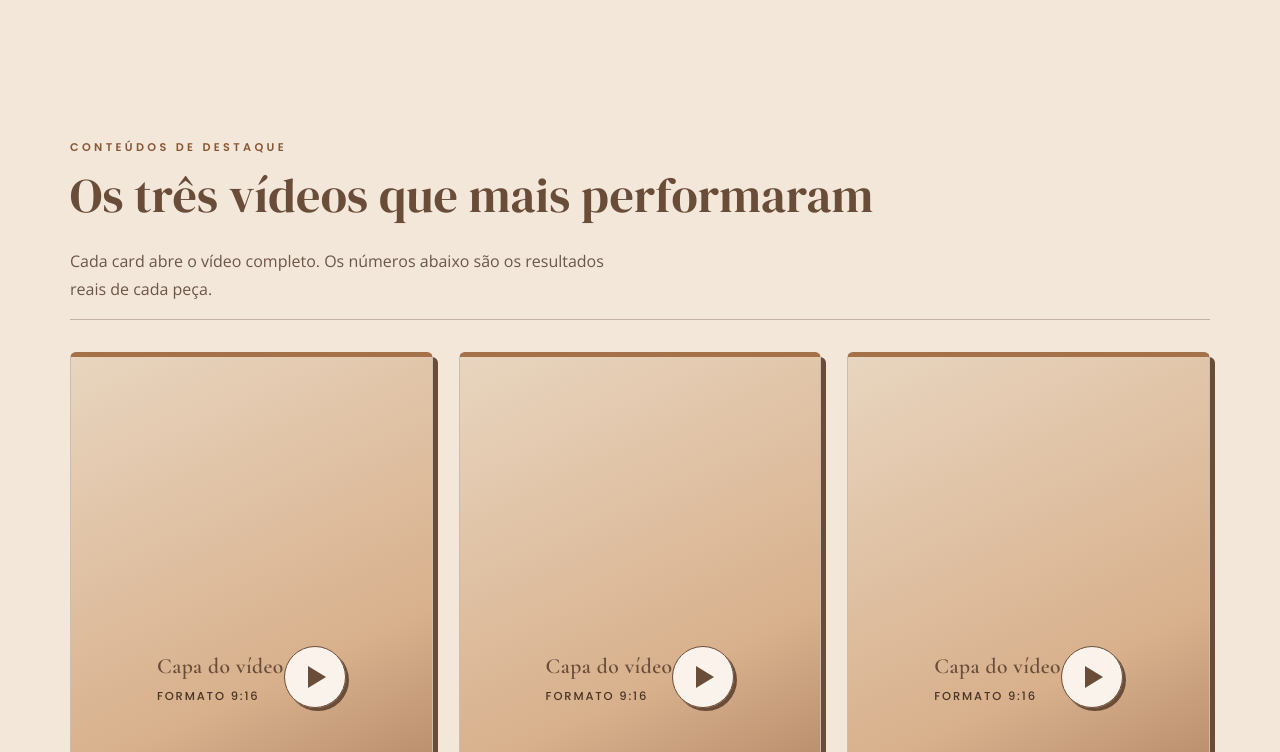
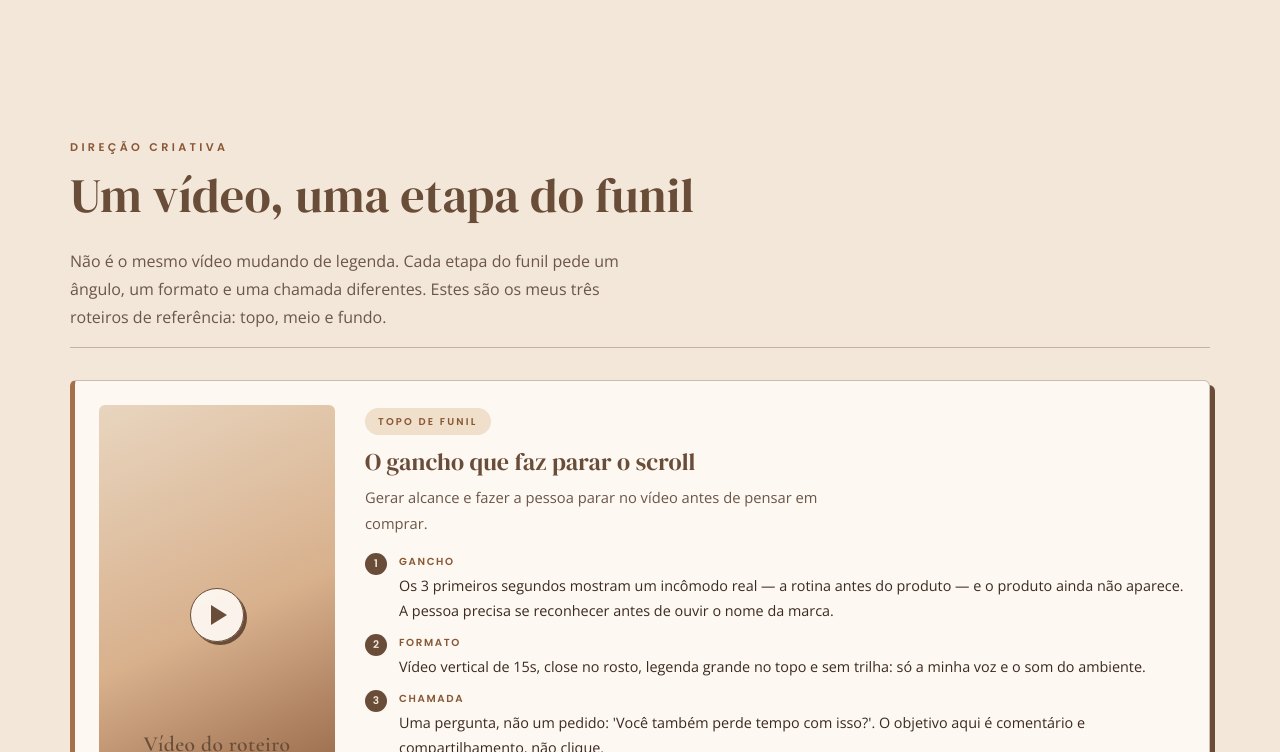
Before and after one commit to thayaneteixeiraugc/thayane.ugc, a plain HTML site: page index.html in a window 1280 px wide. Shown: the part 2048-2800 px from the top of the page. Drawn offline with nearby package versions, Linux system fonts and the light colour scheme.

Commit message:
Troca destaques por direcao criativa por etapa do funil

```diff
--- a/index.html
+++ b/index.html
@@ -577,39 +577,50 @@ section{padding:68px 0;}
 }
 
 /* ============================================================
-   3. DESTAQUES
+   3. DIREÇÃO CRIATIVA POR ETAPA DO FUNIL
    ============================================================ */
-.destaques-grid{
+.funil-lista{
+  display:flex;
+  flex-direction:column;
+  gap:26px;
+}
+.funil-card{
   display:grid;
-  grid-template-columns:repeat(3,1fr);
-  gap:26px;
-}
-.destaque{
-  display:block;
-  text-decoration:none;
-  color:inherit;
+  grid-template-columns:236px 1fr;
+  gap:30px;
+  align-items:start;
   background:var(--creme-claro);
   border:1px solid var(--line-strong);
-  border-top:5px solid var(--caramelo);
+  border-left:5px solid var(--caramelo);
   border-radius:var(--radius);
   box-shadow:var(--shadow);
-  overflow:hidden;
+  padding:24px;
   transition:transform .16s ease, box-shadow .16s ease;
 }
-.destaque:hover{transform:translate(-3px,-3px);box-shadow:8px 8px 0 var(--cafe);}
-.destaque .capa-video{
+.funil-card:hover{transform:translate(-3px,-3px);box-shadow:8px 8px 0 var(--cafe);}
+.funil-video{
   position:relative;
   aspect-ratio:9/16;
   background:linear-gradient(155deg,#e8d5bf 0%,#d8b08c 52%,#8a5a3c 100%);
+  border-radius:var(--radius);
+  overflow:hidden;
   display:flex;
+  flex-direction:column;
   align-items:center;
-  justify-content:center;
-  overflow:hidden;
-}
-.play{
-  position:relative;
-  z-index:2;
-  width:62px;height:62px;
+  justify-content:flex-end;
+  padding-bottom:40px;
+}
+.funil-video .media-txt{
+  text-align:center;
+  padding:0 14px;
+}
+.funil-video .play{
+  position:absolute;
+  z-index:3;
+  top:50%;
+  left:50%;
+  transform:translate(-50%,-50%);
+  width:54px;height:54px;
   border-radius:50%;
   border:1px solid var(--cafe);
   background:rgba(253,248,242,.94);
@@ -617,50 +628,112 @@ section{padding:68px 0;}
   box-shadow:var(--shadow-sm);
   transition:transform .16s ease, background .16s ease;
 }
-.destaque:hover .play{transform:scale(1.1);background:var(--caramelo);}
-.play::after{
+.funil-card:hover .funil-video .play{transform:translate(-50%,-50%) scale(1.1);background:var(--caramelo);}
+.funil-video .play::after{
   content:"";
   width:0;height:0;
-  border-left:18px solid var(--cafe);
-  border-top:11px solid transparent;
-  border-bottom:11px solid transparent;
+  border-left:16px solid var(--cafe);
+  border-top:10px solid transparent;
+  border-bottom:10px solid transparent;
   margin-left:4px;
 }
-.destaque:hover .play::after{border-left-color:var(--creme-claro);}
-.capa-video .formato{
+.funil-card:hover .funil-video .play::after{border-left-color:var(--creme-claro);}
+.funil-video .formato{
   position:absolute;
-  z-index:2;
+  z-index:3;
   left:10px;bottom:10px;
   background:rgba(59,42,32,.8);
   color:var(--creme);
   font-family:"Poppins",sans-serif;
-  font-size:.58rem;
+  font-size:.56rem;
   font-weight:500;
   letter-spacing:.16em;
   text-transform:uppercase;
   padding:5px 10px;
   border-radius:20px;
 }
-.destaque-corpo{padding:20px 20px 24px;}
-.destaque-num{
+.funil-info{min-width:0;}
+.funil-etapa{
+  display:inline-block;
+  font-family:"Poppins",sans-serif;
+  font-size:.62rem;
+  font-weight:600;
+  letter-spacing:.22em;
+  text-transform:uppercase;
+  color:var(--caramelo-escuro);
+  background:#efdfcb;
+  border-radius:20px;
+  padding:5px 13px;
+  margin-bottom:12px;
+}
+.funil-info h3{
   font-family:"DM Serif Display",Georgia,serif;
-  font-size:2.3rem;
+  font-size:1.5rem;
+  line-height:1.25;
+  color:var(--cafe);
+  margin-bottom:8px;
+}
+.funil-obj{
+  margin:0 0 16px;
+  font-size:.92rem;
+  color:var(--ink-soft);
+  max-width:56ch;
+}
+.funil-passos{
+  list-style:none;
+  margin:0;
+  padding:0;
+  display:grid;
+  gap:11px;
+}
+.funil-passos li{
+  display:grid;
+  grid-template-columns:auto 1fr;
+  gap:12px;
+  align-items:start;
+  font-size:.9rem;
+  color:var(--ink);
+}
+.funil-passos b{
+  display:block;
+  font-family:"Poppins",sans-serif;
+  font-size:.64rem;
+  font-weight:600;
+  letter-spacing:.16em;
+  text-transform:uppercase;
   color:var(--caramelo-escuro);
-  line-height:1;
-}
-.destaque-num small{
-  display:block;
-  font-family:"Poppins",sans-serif;
-  font-size:.6rem;
-  font-weight:500;
-  letter-spacing:.2em;
-  text-transform:uppercase;
+  margin-bottom:2px;
+}
+.funil-passos li::before{
+  content:counter(passo);
+  counter-increment:passo;
+  width:22px;height:22px;
+  border-radius:50%;
+  background:var(--cafe);
+  color:var(--creme);
+  font-family:"Poppins",sans-serif;
+  font-size:.66rem;
+  font-weight:600;
+  display:flex;
+  align-items:center;
+  justify-content:center;
+}
+.funil-passos{counter-reset:passo;}
+.funil-fecho{
+  margin:18px 0 0;
+  padding-left:14px;
+  border-left:2px solid var(--caramelo);
+  font-family:"Cormorant Garamond",Georgia,serif;
+  font-style:italic;
+  font-size:1.1rem;
+  color:var(--caramelo-escuro);
+}
+.funil-nota{
+  margin-top:26px;
+  font-size:.85rem;
   color:var(--ink-soft);
-  margin-top:7px;
-  margin-bottom:13px;
-}
-.destaque h3{font-size:1.24rem;color:var(--cafe);margin-bottom:7px;}
-.destaque p{margin:0;font-size:.88rem;color:var(--ink-soft);}
+  max-width:70ch;
+}
 
 /* ============================================================
    4. TRABALHOS POR NICHO
@@ -1027,7 +1100,8 @@ section{padding:68px 0;}
   .capa-grid{grid-template-columns:1fr;gap:30px;}
   .capa-foto{max-width:340px;margin:0 auto;}
   .sobre-grid{grid-template-columns:1fr;}
-  .destaques-grid{grid-template-columns:1fr;max-width:420px;margin:0 auto;}
+  .funil-card{grid-template-columns:1fr;gap:22px;padding:20px;}
+  .funil-video{max-width:260px;margin:0 auto;}
   .servicos-grid{grid-template-columns:repeat(2,1fr);}
   .depoimentos-grid{grid-template-columns:1fr;}
   .contato-grid{grid-template-columns:1fr;}
@@ -1100,7 +1174,7 @@ section{padding:68px 0;}
     <nav aria-label="Navegação principal">
       <ul class="menu-links" id="menuLinks">
         <li><a href="#sobre">Sobre</a></li>
-        <li><a href="#destaques">Destaques</a></li>
+        <li><a href="#funil">Funil</a></li>
         <li><a href="#trabalhos">Resultados</a></li>
         <li><a href="#servicos">Serviços</a></li>
         <li><a href="#numeros">Depoimentos</a></li>
@@ -1193,15 +1267,16 @@ section{padding:68px 0;}
   </div>
 </section>
 
-<!-- ============ 3. CONTEÚDOS DE DESTAQUE ============ -->
-<section id="destaques">
+<!-- ============ 3. DIREÇÃO CRIATIVA POR ETAPA DO FUNIL ============ -->
+<section id="funil">
   <div class="container">
-    <span class="section-tag">Conteúdos de destaque</span>
-    <h2 class="section-title">Os três vídeos que mais performaram</h2>
-    <p class="section-lead">Cada card abre o vídeo completo. Os números abaixo são os resultados reais de cada peça.</p>    <hr class="rule">
-    <div class="destaques-grid" id="destaquesGrid">
-      <!-- Os destaques são inseridos pelo JavaScript a partir do array DESTAQUES -->
+    <span class="section-tag">Direção criativa</span>
+    <h2 class="section-title">Um vídeo, uma etapa do funil</h2>
+    <p class="section-lead">Não é o mesmo vídeo mudando de legenda. Cada etapa do funil pede um ângulo, um formato e uma chamada diferentes. Estes são os meus três roteiros de referência: topo, meio e fundo.</p>    <hr class="rule">
+    <div class="funil-lista" id="funilLista">
+      <!-- Os roteiros são inseridos pelo JavaScript a partir do array FUNIL -->
     </div>
+    <p class="funil-nota">Cada roteiro abaixo está pronto para gravar. Troque o link e a capa pelo seu vídeo real quando quiser publicar.</p>
   </div>
 </section>
 
@@ -1369,33 +1444,51 @@ const FAIXA_CAPA = [
   "Conteúdo humano e estratégico"
 ];
 
-/* DESTAQUES: os três vídeos em destaque.
-   Troque "link" pelo endereço real do vídeo (YouTube, Vimeo, Reels etc).
-   Troque "capa" pelo caminho da sua imagem vertical 9:16 (ex.: "img/destaque1.jpg"). */
-const DESTAQUES = [
+/* FUNIL: um roteiro por etapa da jornada.
+   Troque "link" pelo endereço real do vídeo (YouTube, Vimeo, Reels etc)
+   e "capa" pelo caminho da sua imagem vertical 9:16 (ex.: "img/funil1.jpg"). */
+const FUNIL = [
   {
     link: "#",                              /* TROQUE AQUI pelo link do vídeo */
     capa: "",                              /* TROQUE AQUI pelo caminho da capa vertical 9:16 */
-    numero: "+2,4M",
-    rotulo: "views no reels",
-    titulo: "Rotina de manhã com o produto na bancada",
-    contexto: "Vídeo de 30 segundos para anúncio de casa conectada, gravado no formato vertical. ☕"
+    etapa: "Topo de funil",
+    duracao: "15 segundos",
+    titulo: "O gancho que faz parar o scroll",
+    objetivo: "Gerar alcance e fazer a pessoa parar no vídeo antes de pensar em comprar.",
+    passos: [
+      { nome:"Gancho",   texto:"Os 3 primeiros segundos mostram um incômodo real — a rotina antes do produto — e o produto ainda não aparece. A pessoa precisa se reconhecer antes de ouvir o nome da marca." },
+      { nome:"Formato",  texto:"Vídeo vertical de 15s, close no rosto, legenda grande no topo e sem trilha: só a minha voz e o som do ambiente." },
+      { nome:"Chamada",  texto:"Uma pergunta, não um pedido: 'Você também perde tempo com isso?'. O objetivo aqui é comentário e compartilhamento, não clique." }
+    ],
+    fecho: "Aqui eu não vendo nada. Eu só faço a pessoa parar."
   },
   {
-    link: "#",                              /* TROQUE AQUI pelo link do vídeo */
-    capa: "",                              /* TROQUE AQUI pelo caminho da capa vertical 9:16 */
-    numero: "+1,8M",
-    rotulo: "views no reels",
-    titulo: "Unboxing de lançamento tech",
-    contexto: "Abertura de caixa em close, com reação real e chamada para o carrinho. 💫"
+    link: "#",
+    capa: "",
+    etapa: "Meio de funil",
+    duracao: "30 segundos",
+    titulo: "A prova que tira a dúvida",
+    objetivo: "Transformar curiosidade em confiança, mostrando o produto funcionando de verdade.",
+    passos: [
+      { nome:"Gancho",   texto:"A objeção mais comum da persona dita em voz alta nos 2 primeiros segundos: 'Será que funciona na minha casa?'" },
+      { nome:"Formato",  texto:"Demonstração real em 30s, sem roteiro decorado: produto na mão, rotina por perto e legenda explicando cada passo." },
+      { nome:"Chamada",  texto:"Convite de comentário ('me manda a sua dúvida') e marcação da marca. É conversa, não venda." }
+    ],
+    fecho: "Mostrar o produto funcionando vale mais que qualquer legenda."
   },
   {
-    link: "#",                              /* TROQUE AQUI pelo link do vídeo */
-    capa: "",                              /* TROQUE AQUI pelo caminho da capa vertical 9:16 */
-    numero: "+920 mil",
-    rotulo: "visualizações",
-    titulo: "Rotina de skincare no banheiro",
-    contexto: "Roteiro de bem estar com aplicação real, luz natural e legenda na tela. ✨"
+    link: "#",
+    capa: "",
+    etapa: "Fundo de funil",
+    duracao: "45 segundos",
+    titulo: "A última objeção resolvida",
+    objetivo: "Converter quem já se interessou: tirar o medo que sobrou e levar à decisão.",
+    passos: [
+      { nome:"Gancho",   texto:"A objeção final da persona — preço, prazo ou risco — aparece na tela como pergunta e é respondida na primeira frase." },
+      { nome:"Formato",  texto:"Vídeo de 45s com prova real: o antes, o durante e o depois. A oferta aparece no fim, junto com o prazo." },
+      { nome:"Chamada",  texto:"Uma chamada única e clara: link na bio, com o prazo real. Nada de 'saiba mais' genérico." }
+    ],
+    fecho: "Quem chega aqui já quer comprar. Meu trabalho é tirar o receio, não criar a vontade."
   }
 ];
 
@@ -1513,70 +1606,91 @@ const DEPOIMENTOS = [
   listaFaixa.appendChild(montarTrilho());
   listaFaixa.appendChild(montarTrilho());
 
-  /* ---------- DESTAQUES ---------- */
-  const destaquesGrid = $("#destaquesGrid");
-
-  DESTAQUES.forEach(function (d) {
+  /* ---------- FUNIL ---------- */
+  const funilLista = $("#funilLista");
+
+  FUNIL.forEach(function (f, indice) {
+    const card = document.createElement("article");
+    card.className = "funil-card revelar";
+
+    /* --- o vídeo --- */
     const link = document.createElement("a");
-    link.className = "destaque revelar";
-    link.href = d.link;                 /* <<< LINK DO VÍDEO entra aqui */
-    link.target = d.link === "#" ? "_self" : "_blank";
-    if (d.link !== "#") { link.rel = "noopener noreferrer"; }
-    link.setAttribute("aria-label", "Assistir vídeo: " + d.titulo);
-
-    const capa = document.createElement("div");
-    capa.className = "capa-video";
-
-    if (d.capa) {
+    link.className = "funil-video";
+    link.href = f.link;                    /* <<< LINK DO VÍDEO entra aqui */
+    link.target = f.link === "#" ? "_self" : "_blank";
+    if (f.link !== "#") { link.rel = "noopener noreferrer"; }
+    link.setAttribute("aria-label", "Assistir vídeo: " + f.titulo);
+
+    if (f.capa) {
       /* Se houver imagem, ela entra aqui no lugar do degradê. */
       const img = document.createElement("img");
-      img.src = d.capa;
-      img.alt = "Capa do vídeo: " + d.titulo;
+      img.src = f.capa;
+      img.alt = "Capa do vídeo: " + f.titulo;
       img.loading = "lazy";
       img.style.width = "100%";
       img.style.height = "100%";
       img.style.objectFit = "cover";
-      capa.appendChild(img);
+      link.appendChild(img);
     } else {
       const aviso = document.createElement("span");
       aviso.className = "media-txt";
-      aviso.innerHTML = "<strong>Capa do vídeo</strong>Formato 9:16";
-      capa.appendChild(aviso);
+      aviso.innerHTML = "<strong>Vídeo do roteiro</strong>Formato 9:16";
+      link.appendChild(aviso);
     }
 
     const play = document.createElement("span");
     play.className = "play";
     play.setAttribute("aria-hidden", "true");
-    capa.appendChild(play);
+    link.appendChild(play);
 
     const formato = document.createElement("span");
     formato.className = "formato";
-    formato.textContent = "Capa 9:16";
-    capa.appendChild(formato);
-
-    const corpo = document.createElement("div");
-    corpo.className = "destaque-corpo";
-
-    const num = document.createElement("div");
-    num.className = "destaque-num";
-    num.textContent = d.numero;
-    const rot = document.createElement("small");
-    rot.textContent = d.rotulo;
-    num.appendChild(rot);
+    formato.textContent = f.duracao;
+    link.appendChild(formato);
+
+    /* --- a direção criativa --- */
+    const info = document.createElement("div");
+    info.className = "funil-info";
+
+    const etapa = document.createElement("span");
+    etapa.className = "funil-etapa";
+    etapa.textContent = f.etapa;
 
     const titulo = document.createElement("h3");
-    titulo.textContent = d.titulo;
-
-    const ctx = document.createElement("p");
-    ctx.textContent = d.contexto;
-
-    corpo.appendChild(num);
-    corpo.appendChild(titulo);
-    corpo.appendChild(ctx);
-
-    link.appendChild(capa);
-    link.appendChild(corpo);
-    destaquesGrid.appendChild(link);
+    titulo.textContent = f.titulo;
+
+    const obj = document.createElement("p");
+    obj.className = "funil-obj";
+    obj.textContent = f.objetivo;
+
+    const passos = document.createElement("ol");
+    passos.className = "funil-passos";
+    f.passos.forEach(function (p) {
+      const li = document.createElement("li");
+      const bloco = document.createElement("div");
+      const nome = document.createElement("b");
+      nome.textContent = p.nome;
+      const texto = document.createElement("span");
+      texto.textContent = p.texto;
+      bloco.appendChild(nome);
+      bloco.appendChild(texto);
+      li.appendChild(bloco);
+      passos.appendChild(li);
+    });
+
+    const fecho = document.createElement("p");
+    fecho.className = "funil-fecho";
+    fecho.textContent = f.fecho;
+
+    info.appendChild(etapa);
+    info.appendChild(titulo);
+    info.appendChild(obj);
+    info.appendChild(passos);
+    info.appendChild(fecho);
+
+    card.appendChild(link);
+    card.appendChild(info);
+    funilLista.appendChild(card);
   });
 
   /* ---------- FILTROS + TRABALHOS ---------- */
```
